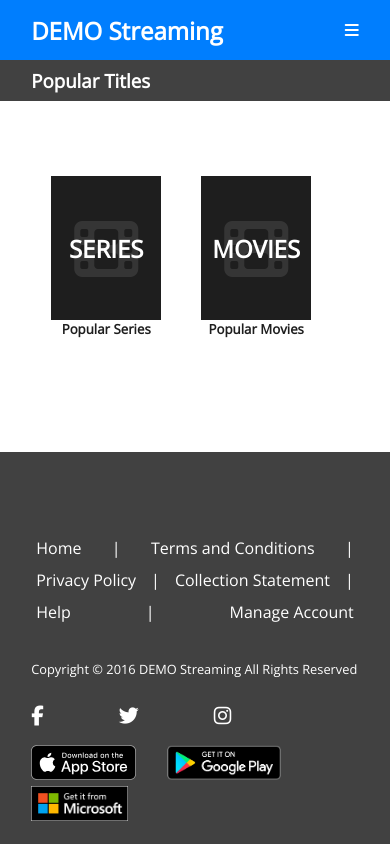
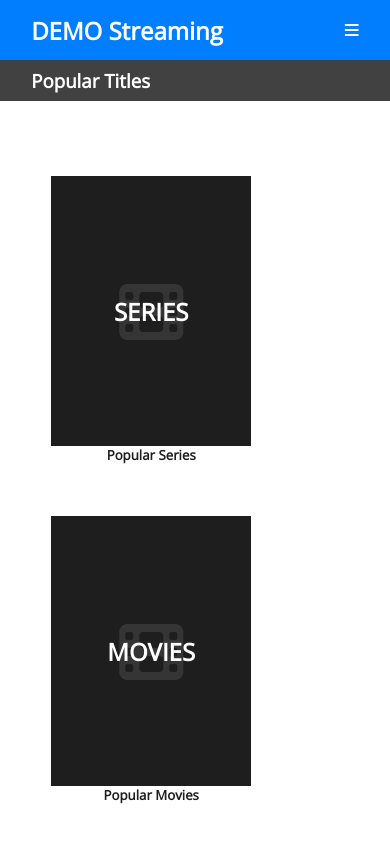
Before and after one commit to irenekyc/remote-roofing, a React (Create React App) app: page / in a window 390 px wide. Shown: the top 844 px of the page. Built offline with nearby package versions, Linux system fonts and the light colour scheme.

Commit message:
modify card size in mobile

```diff
--- a/package.json
+++ b/package.json
@@ -13,7 +13,7 @@
     "react-scripts": "3.4.1"
   },
   "scripts": {
-    "start": "node server.js",
+    "start": "react-scripts start",
     "build": "react-scripts build",
     "test": "react-scripts test",
     "eject": "react-scripts eject",
--- a/src/App.css
+++ b/src/App.css
@@ -263,5 +263,10 @@ footer .footer-apps-downloads ul li img{
         width:auto;
     }
 
+    .movie-card{
+        width:200px;
+        height:300px;
+    }
+
 
 }
```
Also changed, not shown: server.js (deleted, +0 -9 lines).
